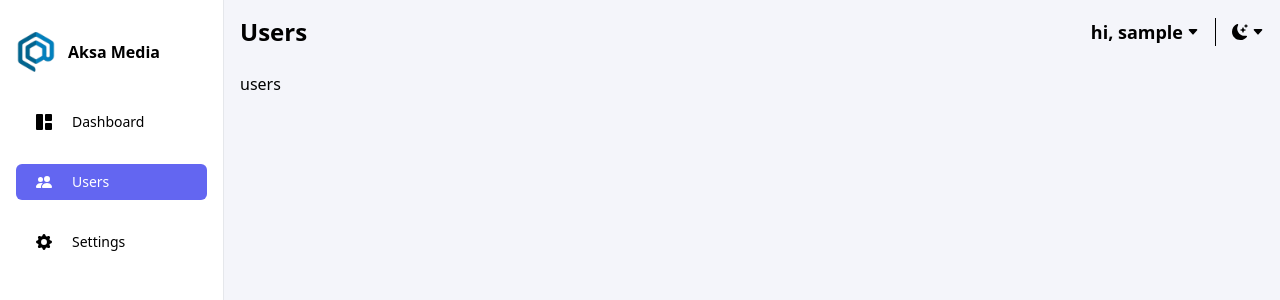
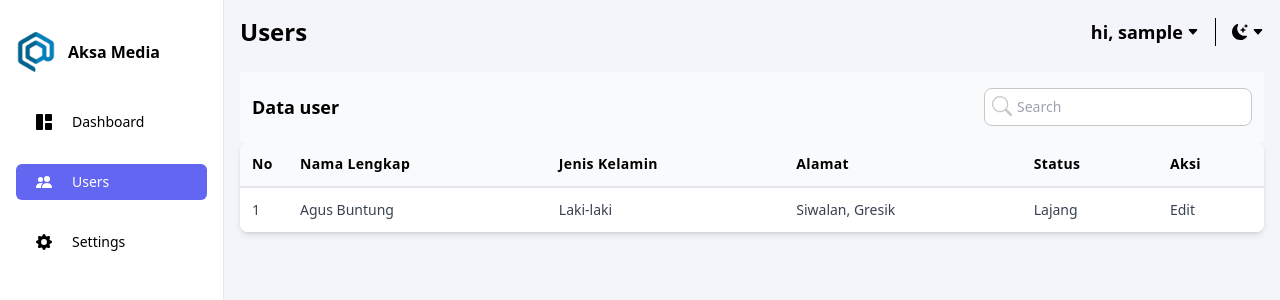
Before and after one commit to atoengg/fe-aksaMedia-test, a React (Vite) app: page /users in a window 1280 px wide. Shown: the top 300 px of the page. Built offline with nearby package versions, Linux system fonts and the light colour scheme; sample sign-in values are in the browser's storage.

Commit message:
finish: slicing table user

```diff
--- a/src/components/elements/DropdownLogout.tsx
+++ b/src/components/elements/DropdownLogout.tsx
@@ -19,7 +19,7 @@ export function DropdownLogout({ isOpen }: DropdownLogoutProps) {
   }
 
   return (
-    <div className={`absolute px-4 py-2 rounded-2xl top-14 right-20 text-center w-32 border ${theme === "dark" || (theme === "system" && window.matchMedia("(prefers-color-scheme: dark)").matches) ? "bg-[#0B192C] border-indigo-950 shadow text-white" : "bg-white border-indigo-300 shadow"} border-indigo-300 bg-white`}>
+    <div className={`absolute z-10 px-4 py-2 rounded-2xl top-14 right-20 text-center w-32 border ${theme === "dark" || (theme === "system" && window.matchMedia("(prefers-color-scheme: dark)").matches) ? "bg-[#0B192C] border-indigo-950 shadow text-white" : "bg-white border-indigo-300 shadow"} border-indigo-300 bg-white`}>
       <button type="button" onClick={handleLogout} className="text-red-500 font-semibold">Logout</button>
     </div>
   );
--- a/src/components/elements/DropdownTheme.tsx
+++ b/src/components/elements/DropdownTheme.tsx
@@ -11,7 +11,7 @@ export function DropdownTheme({ isOpen }: DropdownThemeProps) {
   const { theme, setTheme } = useTheme();
 
   return (
-    <div className={`absolute p-2 rounded-2xl top-14 right-2 w-32 border ${theme === "dark" || (theme === "system" && window.matchMedia("(prefers-color-scheme: dark)").matches) ? "bg-[#0B192C] border-indigo-950 shadow text-white" : "bg-white border-indigo-300 shadow"}`}>
+    <div className={`absolute z-10 p-2 rounded-2xl top-14 right-2 w-32 border ${theme === "dark" || (theme === "system" && window.matchMedia("(prefers-color-scheme: dark)").matches) ? "bg-[#0B192C] border-indigo-950 shadow text-white" : "bg-white border-indigo-300 shadow"}`}>
       <ul className="flex flex-col">
         <li
           onClick={() => setTheme("light")}
--- a/src/components/fragments/Navbar.tsx
+++ b/src/components/fragments/Navbar.tsx
@@ -31,7 +31,7 @@ export default function Navbar({ titlePage }: Props) {
 
     return (
         <nav className="flex justify-between w-full items-center">
-            <h2 className={`text-2xl font-bold ${theme === 'dark' || (theme === "system" && window.matchMedia("(prefers-color-scheme: dark)").matches) ? 'text-white' : ''}`}>{dynamicTitle}</h2>
+            <h2 className={`text-lg md:text-2xl font-bold ${theme === 'dark' || (theme === "system" && window.matchMedia("(prefers-color-scheme: dark)").matches) ? 'text-white' : ''}`}>{dynamicTitle}</h2>
 
             <div className="flex flex-row gap-4">
                 <div className={`flex items-center gap-1 cursor-pointer ${theme === 'dark' || (theme === "system" && window.matchMedia("(prefers-color-scheme: dark)").matches) ? 'text-white' : ''}`} onClick={() => toggleDropdown('logout')}>
--- a/src/pages/Login.tsx
+++ b/src/pages/Login.tsx
@@ -7,7 +7,7 @@ export const Login = () => {
         <>
             <section className={`${theme === 'dark' || (theme === "system" && window.matchMedia("(prefers-color-scheme: dark)").matches) ? 'bg-[#1E201E]' : 'bg-[#F4F5FA]'}`}>
                 <div className="min-h-screen flex justify-center items-center">
-                    <div className={`rounded-2xl p-6 shadow-md ${theme === 'dark' || (theme === "system" && window.matchMedia("(prefers-color-scheme: dark)").matches) ? 'bg-[#1A1A1D]' : 'bg-white'} min-w-96 flex flex-col items-center`}>
+                    <div className={`rounded-2xl p-6 shadow-lg ${theme === 'dark' || (theme === "system" && window.matchMedia("(prefers-color-scheme: dark)").matches) ? 'bg-[#1A1A1D]' : 'bg-white'} min-w-96 flex flex-col items-center`}>
                         <h1 className={`font-bold text-3xl text-center ${theme === 'dark' || (theme === "system" && window.matchMedia("(prefers-color-scheme: dark)").matches) ? 'text-white' : '' }`}>Login</h1>
                         <div className="mt-8 w-full">
                             <FormLogin/>
--- a/src/pages/Settings.tsx
+++ b/src/pages/Settings.tsx
@@ -3,10 +3,12 @@ import { useDispatch, useSelector } from "react-redux";
 import { RootState } from "../store";
 import { setUsername } from "../store/userSlice";
 import { Layout } from "../Layout";
+import { useTheme } from "../context/ThemeContext";
 
 export const SettingsPage = () => {
   const dispatch = useDispatch();
   const username = useSelector((state: RootState) => state.user.username);
+  const { theme } = useTheme()
 
   const [newUsername, setNewUsername] = useState(username);
 
@@ -18,9 +20,10 @@ export const SettingsPage = () => {
   return (
     <>
       <Layout>
-        <div className="">
+        <div className="max-w-96 mt-12">
+          <div className={`${theme === 'dark' || (theme === "system" && window.matchMedia("(prefers-color-scheme: dark)").matches) ? 'bg-[#1A1A1D] shadow-gray-800' : 'bg-white'} rounded-2xl flex justify-between flex-col p-4 shadow-lg`}>
             <div className="mb-4">
-            <label htmlFor="username" className="block font-semibold mb-1">
+              <label htmlFor="username" className={`block font-semibold mb-2 ${theme === 'dark' || (theme === "system" && window.matchMedia("(prefers-color-scheme: dark)").matches) ? 'text-white' : ''}`}>
                 Edit Username:
               </label>
               <input
@@ -38,6 +41,7 @@ export const SettingsPage = () => {
               Update Username
             </button>
           </div>
+        </div>
       </Layout>
     </>
   );
--- a/src/pages/Users.tsx
+++ b/src/pages/Users.tsx
@@ -1,9 +1,42 @@
+import { BsSearch } from "react-icons/bs"
 import { Layout } from "../Layout"
 
 export const Users = () => {
   return (
     <Layout>
-      <p>users</p>
+        <div className="flex items-center justify-between bg-gray-50 px-3 py-4">
+          <p className="font-semibold text-[16px] md:text-lg">Data user</p>
+
+          <div className="relative">
+            <input type="text" placeholder="Search" name="inputSearch" id="inputSearch" className="rounded-lg w-40 md:w-full px-8 py-2 text-sm border border-[#c7c8cb] focus:outline-none" />
+            <BsSearch className="absolute top-2 left-2 w-5 h-5 text-[#c7c8cb]" />
+          </div>
+        </div>
+      <div className="overflow-auto rounded-lg shadow-md">
+
+        <table className="w-full">
+          <thead className="bg-gray-50 border-b-2 border-gray-200">
+            <tr>
+              <th className="w-12 p-3 text-sm font-semibold tracking-wide text-left">No</th>
+              <th className="p-3 text-sm font-semibold tracking-wide text-left">Nama Lengkap</th>
+              <th className="p-3 text-sm font-semibold tracking-wide text-left">Jenis Kelamin</th>
+              <th className="p-3 text-sm font-semibold tracking-wide text-left">Alamat</th>
+              <th className="p-3 text-sm font-semibold tracking-wide text-left">Status</th>
+              <th className="p-3 text-sm font-semibold tracking-wide text-left">Aksi</th>
+            </tr>
+          </thead>
+          <tbody className="divide-y divide-gray-100">
+            <tr className="bg-white">
+              <td className="p-3 text-sm text-gray-700 whitespace-nowrap">1</td>
+              <td className="p-3 text-sm text-gray-700 whitespace-nowrap">Agus Buntung</td>
+              <td className="p-3 text-sm text-gray-700 whitespace-nowrap">Laki-laki</td>
+              <td className="p-3 text-sm text-gray-700 whitespace-nowrap">Siwalan, Gresik</td>
+              <td className="p-3 text-sm text-gray-700 whitespace-nowrap">Lajang</td>
+              <td className="p-3 text-sm text-gray-700 whitespace-nowrap">Edit</td>
+            </tr>
+          </tbody>
+        </table>
+      </div>
     </Layout>
   )
 }
```
Lines whose indentation alone changed are shown as unchanged.
